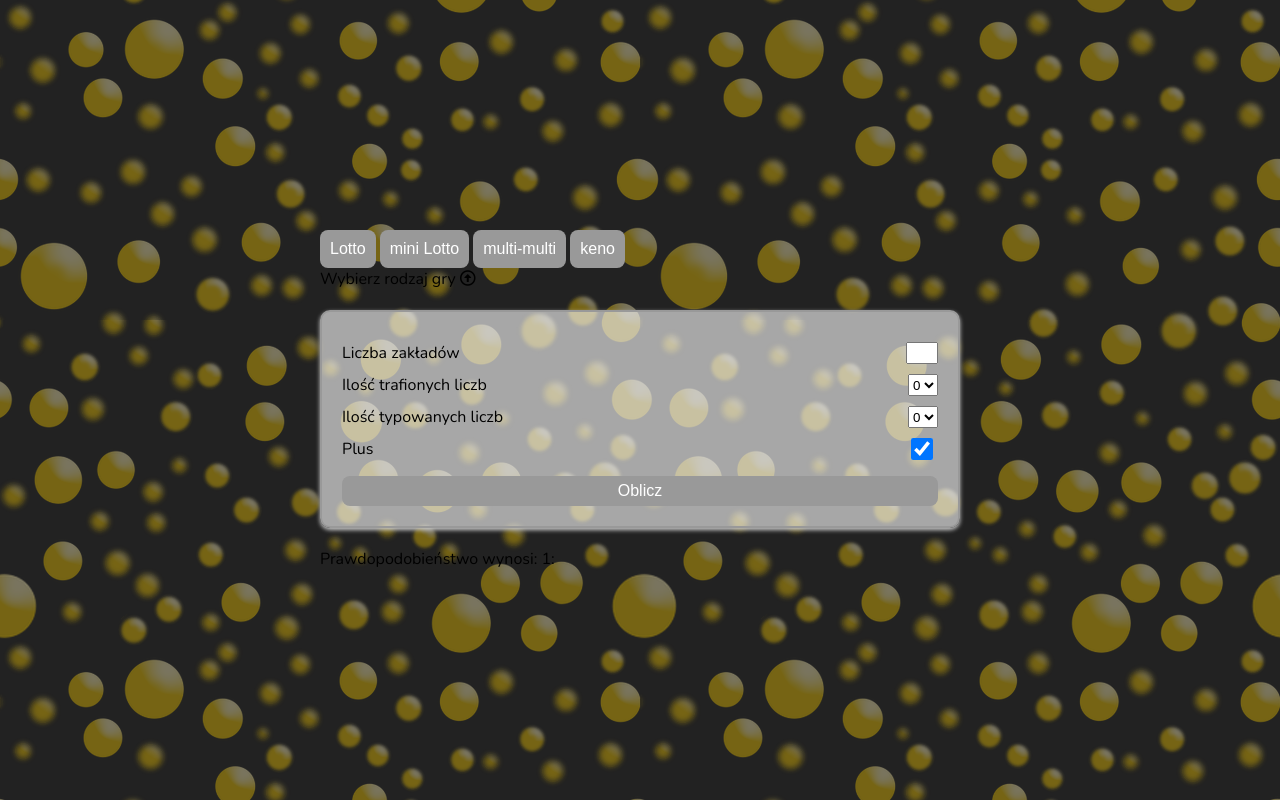
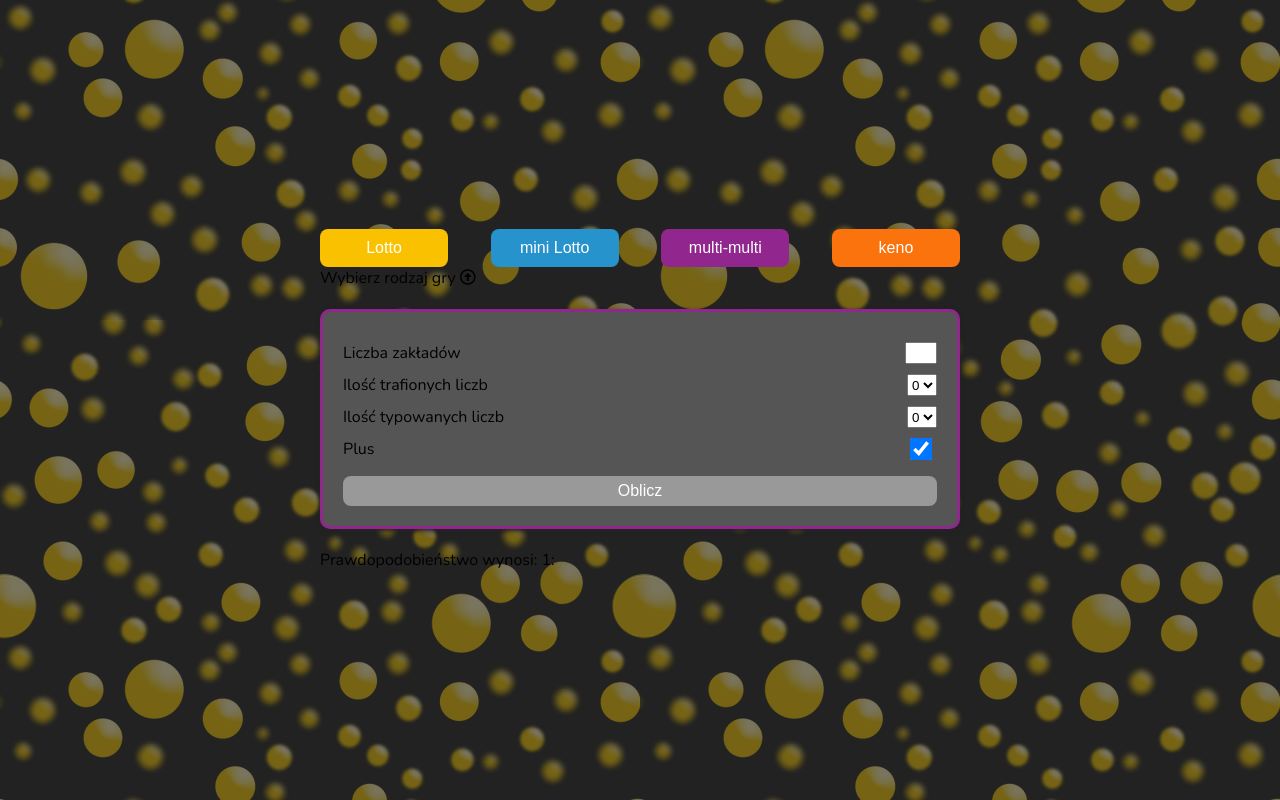
Before and after one commit to GorskiMaciej/Lotto-the-probability-of-drawing-numbers, a plain HTML site: page index.html in a window 1280 px wide. Drawn offline with nearby package versions, Linux system fonts and the light colour scheme.

Commit message:
Styling buttons

```diff
--- a/CSS/style.css
+++ b/CSS/style.css
@@ -1,9 +1,16 @@
 /* użyć autoprefixera */
+/* colors:#fac100, #91268e, #2693cc, #fb730c */
+
+
 
 * {
     margin: 0;
     padding: 0;
     box-sizing: border-box;
+}
+
+:root {
+    --backgroundColor: #222;
 }
 
 html {
@@ -26,6 +33,56 @@
 
 }
 
+nav ul {
+    display: flex;
+    justify-content: space-between;
+}
+
+nav ul li {
+    display: block;
+    width: 20%;
+    list-style: none;
+}
+
+nav ul li button {
+    width: 100%;
+}
+
+button.lotto {
+    background-color: #fac100;
+
+}
+
+button.lotto:hover {
+    box-shadow: 0 0 0 2px var(--backgroundColor), 0 0 0 4px #fac100;
+}
+
+button.miniLotto {
+    background-color: #2693cc;
+}
+
+button.miniLotto:hover {
+    box-shadow: 0 0 0 2px var(--backgroundColor), 0 0 0 4px #2693cc;
+}
+
+button.multiMulti {
+    background-color: #91268e;
+}
+
+button.multiMulti:hover {
+    box-shadow: 0 0 0 2px var(--backgroundColor), 0 0 0 4px #91268e;
+}
+
+button.keno {
+    background-color: #fb730c;
+}
+
+button.keno:hover {
+    box-shadow: 0 0 0 2px var(--backgroundColor), 0 0 0 4px #fb730c;
+}
+
+
+
 button {
     display: inline-block;
     border: none;
@@ -38,21 +95,14 @@
     font-size: 16px;
     cursor: pointer;
     text-align: center;
-    transition: background 250ms ease-in-out,
-        transform 150ms ease;
-    -webkit-appearance: none;
-    -moz-appearance: none;
+    transition: 0.3s;
 }
 
 button:hover,
-button:focus {
-    background: #0053ba;
-}
+button:focus {}
 
 
-button:active {
-    transform: scale(0.99);
-}
+button:active {}
 
 button.calculate {
     padding: 0;
@@ -64,10 +114,10 @@
 .parameters {
     margin: 20px 0;
     padding: 20px;
-    background-color: #fff9;
-    border: 2px solid #999;
+    background-color: #555;
+    border: 3px solid #91268e;
     border-radius: 10px;
-    box-shadow: 0 2px 4px #ccc;
+    box-shadow: 0 2px 4px #222;
 }
 
 .parameters div {
--- a/index.html
+++ b/index.html
@@ -16,10 +16,12 @@
 <body>
     <div class="wrapper">
         <nav>
-            <button class="lotto">Lotto</button>
-            <button>mini Lotto</button>
-            <button>multi-multi</button>
-            <button>keno</button>
+            <ul>
+                <li><button class="lotto">Lotto</button></li>
+                <li><button class="miniLotto">mini Lotto</button></li>
+                <li><button class="multiMulti">multi-multi</button></li>
+                <li><button class="keno">keno</button></li>
+            </ul>
         </nav>
         <section>
             <div class="selectionText">
```
